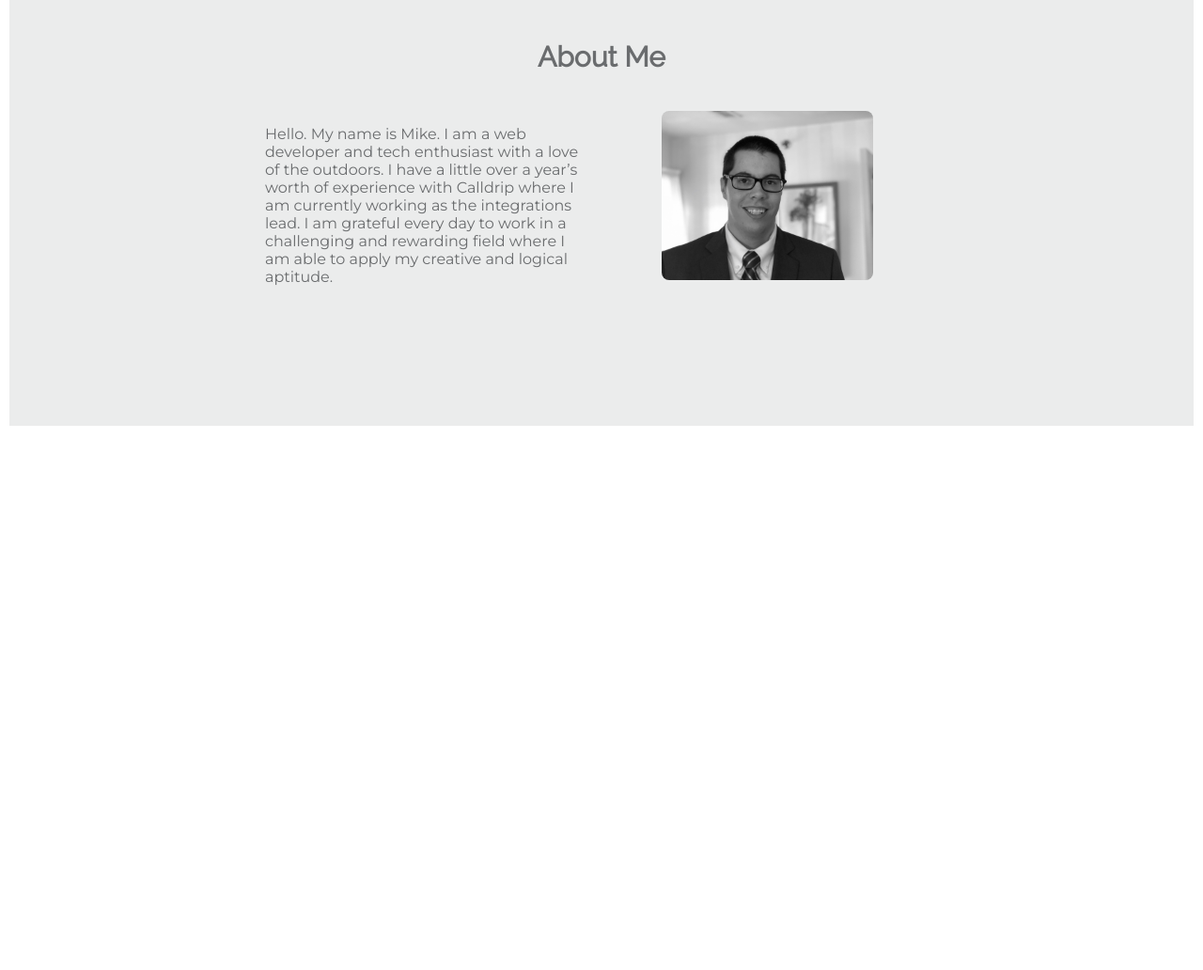
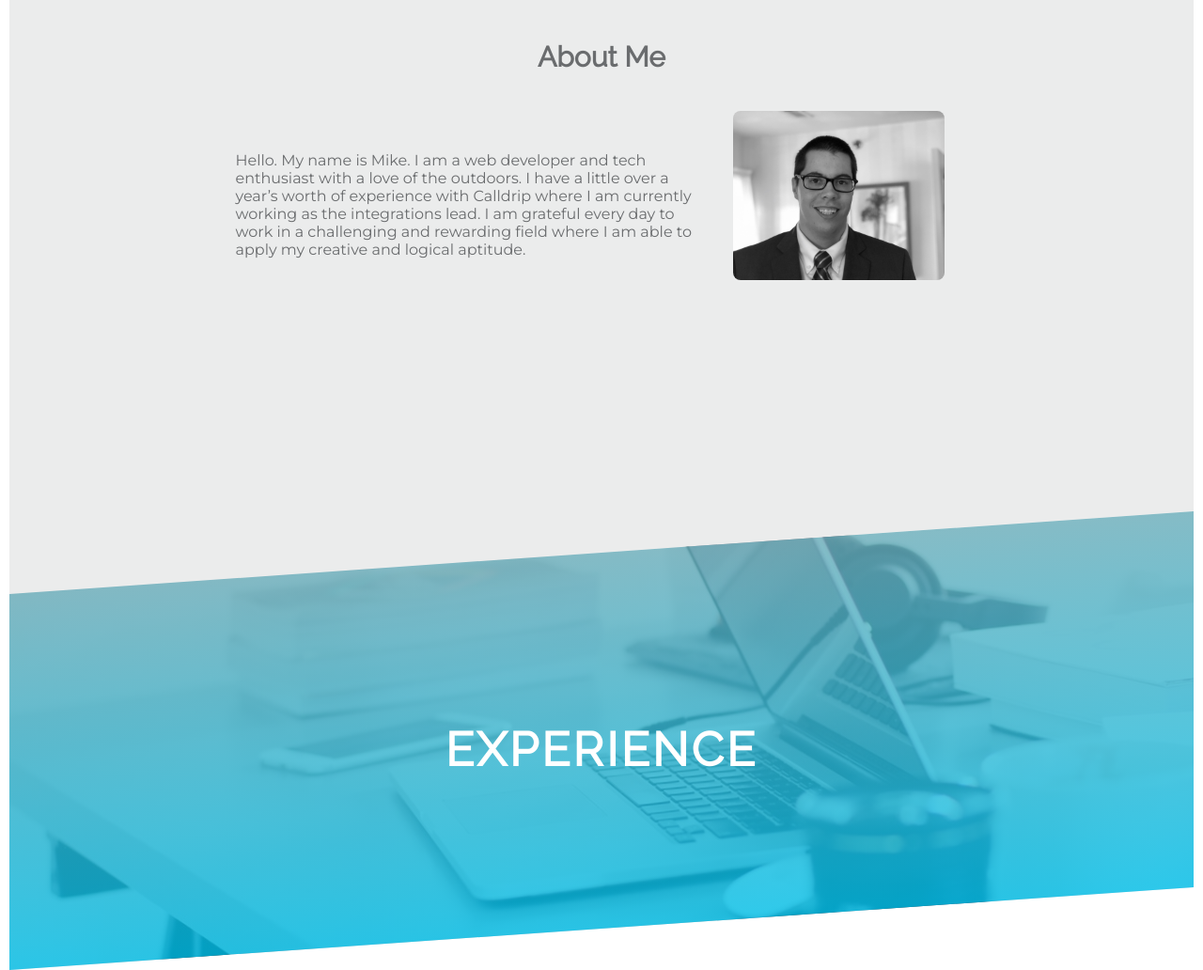
Before and after one commit to mikejrapp/michaelrapp.me, a plain HTML site: page public/index.html in a window 1280 px wide. Shown: the part 827-1859 px from the top of the page at 94% size. Before the commit the page ends 1290 px from the top, so only its background shows below. Drawn offline with Linux system fonts and the light colour scheme.

Commit message:
touch ups to about section, added experience section

```diff
--- a/public/index.html
+++ b/public/index.html
@@ -25,8 +25,12 @@
             </div>
         </div>
     </section>
-    <section class="work-experience">
-
+    <section class="experience">
+        <div class="experience-banner">
+            <div class="experience-title-wrapper">
+                <h1 class="experience-title">Experience</h1>
+            </div>
+        </div>
     </section>
 </body>
 </html>
--- a/public/sass/components/_about-me.scss
+++ b/public/sass/components/_about-me.scss
@@ -1,5 +1,5 @@
 .about-me{
-    height: 80rem;
+    height: 100rem;
     background-color: lighten($color-mid-grey, 50);
     margin-top: -25rem;
 
@@ -9,11 +9,11 @@
     &-container{
         position: absolute;
         display: grid;
-        @include grid-2-column(1fr, 1fr);
+        @include grid-2-column(2fr, 1fr);
         @include grid-2-row(1fr, 1fr);
 
         height: 25rem;
-        width: 60%;
+        width: 65%;
 
         top: 35rem;
         @include center-absolute();
--- /dev/null
+++ b/public/sass/components/_experience.scss
@@ -0,0 +1,21 @@
+.experience-banner{
+    background-image: linear-gradient(to bottom, rgba(saturate($color-sea-blue-tinted, 20), .8), rgba(saturate($color-sea-blue-shaded, 80), .8)), url("../../images/desk.jpeg");
+    background-size: cover;
+    background-position: center;
+
+    margin-top: -6.5rem;
+
+    height: 40rem;
+    width: 100%;
+
+    transform: skewY(-4deg);
+
+    position: relative;
+}
+
+.experience-title-wrapper{
+    position: absolute;
+
+    @include center-absolute();
+    top: 18rem;
+}
--- a/public/sass/main.scss
+++ b/public/sass/main.scss
@@ -7,3 +7,4 @@
 
 @import "components/main-container";
 @import "components/about-me";
+@import "components/experience";
--- a/public/sass/partials/_typography.scss
+++ b/public/sass/partials/_typography.scss
@@ -33,3 +33,15 @@
 
     color: $color-mid-grey;
 }
+
+.experience-title{
+    font-family: "Raleway", sans-serif;
+    font-size: 5rem;
+    letter-spacing: .3rem;
+    text-transform: uppercase;
+    text-align: center;
+
+    color: $color-white;
+
+    transform: skewY(4deg);
+}
```
Also changed, not shown: public/images/desk.jpeg (added), public/index.css, 1 other file.
